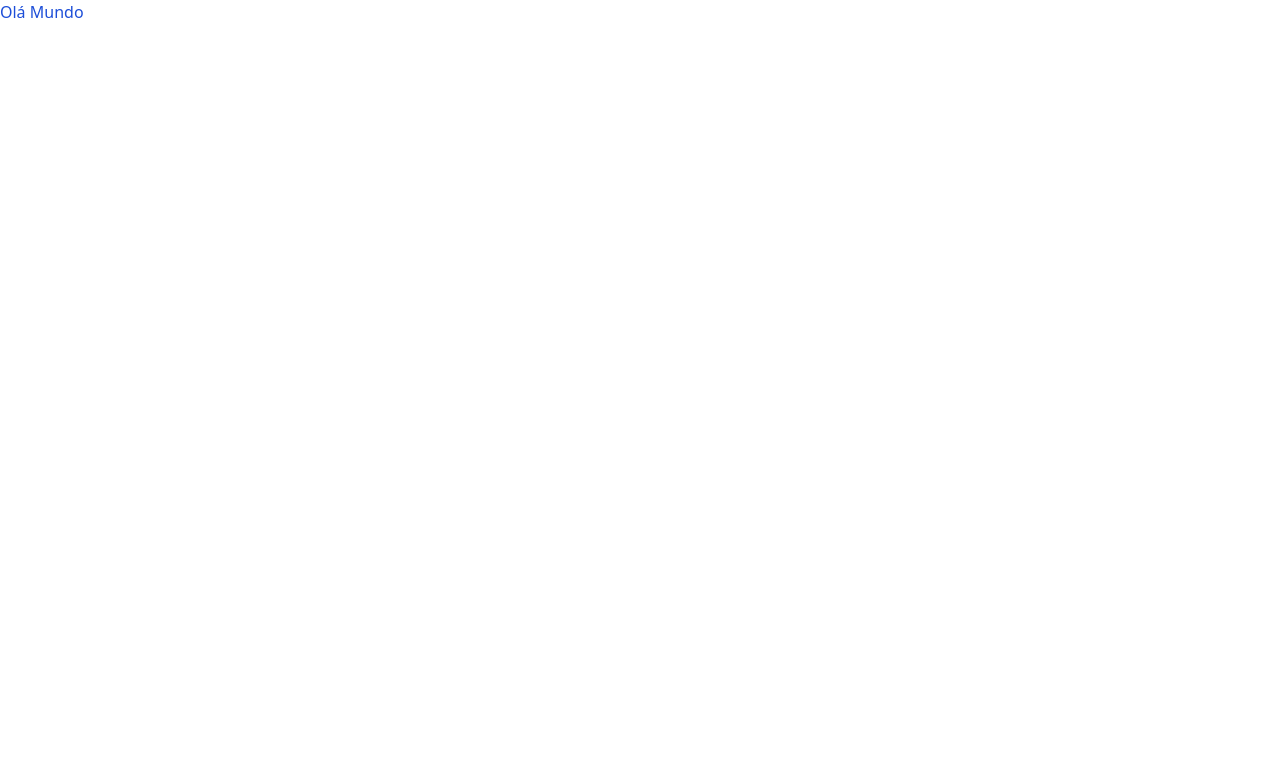
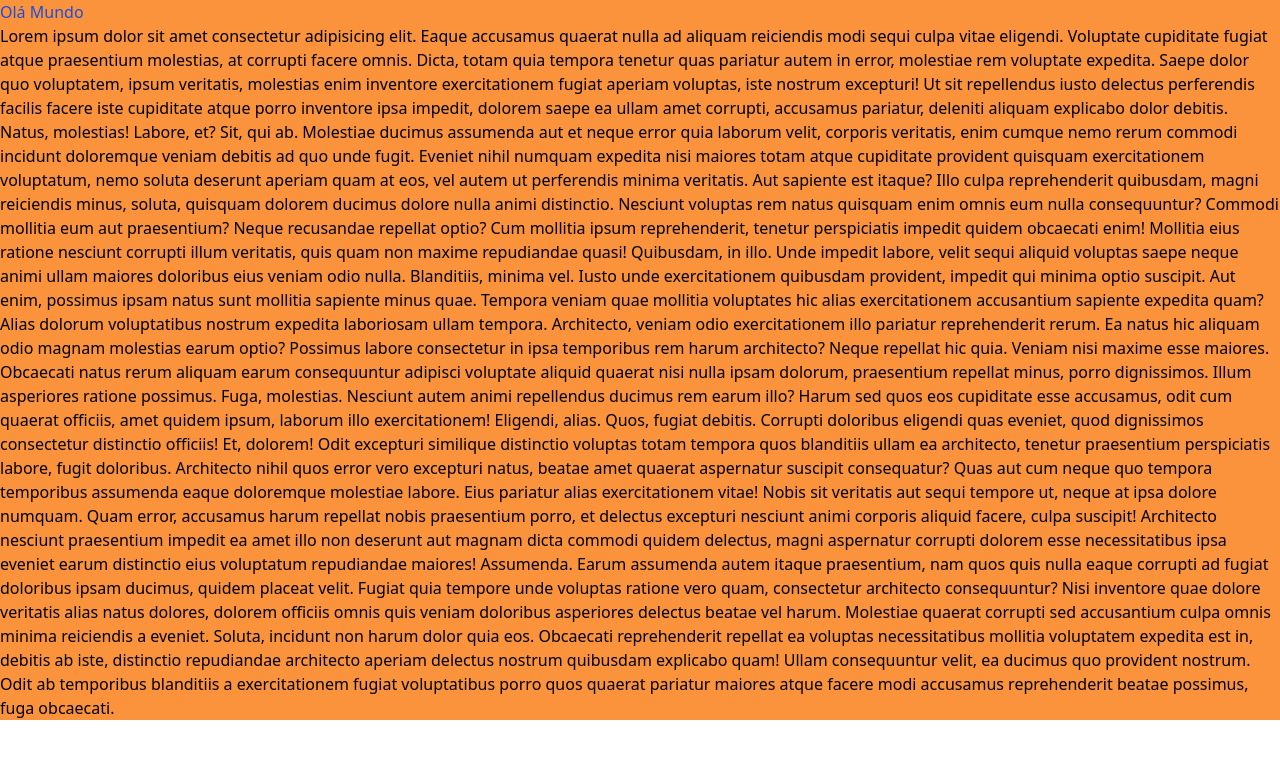
Before and after one commit to treinaweb/Tailwind-layout, a plain HTML site: page index.html in a window 1280 px wide. Drawn offline with Linux system fonts and the light colour scheme.

Commit message:
2 - Containers

```diff
--- a/index.html
+++ b/index.html
@@ -8,6 +8,31 @@
         <link rel="stylesheet" href="./dist/css/style.css">
     </head>
     <body>
+        <div class="container mx-auto bg-orange-400">
             <h1 class="text-blue-700">Olá Mundo</h1>
+            <p>
+                    Lorem ipsum dolor sit amet consectetur adipisicing elit. Eaque accusamus quaerat nulla ad aliquam reiciendis modi sequi culpa vitae eligendi. Voluptate cupiditate fugiat atque praesentium molestias, at corrupti facere omnis.
+                Dicta, totam quia tempora tenetur quas pariatur autem in error, molestiae rem voluptate expedita. Saepe dolor quo voluptatem, ipsum veritatis, molestias enim inventore exercitationem fugiat aperiam voluptas, iste nostrum excepturi!
+                Ut sit repellendus iusto delectus perferendis facilis facere iste cupiditate atque porro inventore ipsa impedit, dolorem saepe ea ullam amet corrupti, accusamus pariatur, deleniti aliquam explicabo dolor debitis. Natus, molestias!
+                Labore, et? Sit, qui ab. Molestiae ducimus assumenda aut et neque error quia laborum velit, corporis veritatis, enim cumque nemo rerum commodi incidunt doloremque veniam debitis ad quo unde fugit.
+                Eveniet nihil numquam expedita nisi maiores totam atque cupiditate provident quisquam exercitationem voluptatum, nemo soluta deserunt aperiam quam at eos, vel autem ut perferendis minima veritatis. Aut sapiente est itaque?
+                Illo culpa reprehenderit quibusdam, magni reiciendis minus, soluta, quisquam dolorem ducimus dolore nulla animi distinctio. Nesciunt voluptas rem natus quisquam enim omnis eum nulla consequuntur? Commodi mollitia eum aut praesentium?
+                Neque recusandae repellat optio? Cum mollitia ipsum reprehenderit, tenetur perspiciatis impedit quidem obcaecati enim! Mollitia eius ratione nesciunt corrupti illum veritatis, quis quam non maxime repudiandae quasi! Quibusdam, in illo.
+                Unde impedit labore, velit sequi aliquid voluptas saepe neque animi ullam maiores doloribus eius veniam odio nulla. Blanditiis, minima vel. Iusto unde exercitationem quibusdam provident, impedit qui minima optio suscipit.
+                Aut enim, possimus ipsam natus sunt mollitia sapiente minus quae. Tempora veniam quae mollitia voluptates hic alias exercitationem accusantium sapiente expedita quam? Alias dolorum voluptatibus nostrum expedita laboriosam ullam tempora.
+                Architecto, veniam odio exercitationem illo pariatur reprehenderit rerum. Ea natus hic aliquam odio magnam molestias earum optio? Possimus labore consectetur in ipsa temporibus rem harum architecto? Neque repellat hic quia.
+                Veniam nisi maxime esse maiores. Obcaecati natus rerum aliquam earum consequuntur adipisci voluptate aliquid quaerat nisi nulla ipsam dolorum, praesentium repellat minus, porro dignissimos. Illum asperiores ratione possimus. Fuga, molestias.
+                Nesciunt autem animi repellendus ducimus rem earum illo? Harum sed quos eos cupiditate esse accusamus, odit cum quaerat officiis, amet quidem ipsum, laborum illo exercitationem! Eligendi, alias. Quos, fugiat debitis.
+                Corrupti doloribus eligendi quas eveniet, quod dignissimos consectetur distinctio officiis! Et, dolorem! Odit excepturi similique distinctio voluptas totam tempora quos blanditiis ullam ea architecto, tenetur praesentium perspiciatis labore, fugit doloribus.
+                Architecto nihil quos error vero excepturi natus, beatae amet quaerat aspernatur suscipit consequatur? Quas aut cum neque quo tempora temporibus assumenda eaque doloremque molestiae labore. Eius pariatur alias exercitationem vitae!
+                Nobis sit veritatis aut sequi tempore ut, neque at ipsa dolore numquam. Quam error, accusamus harum repellat nobis praesentium porro, et delectus excepturi nesciunt animi corporis aliquid facere, culpa suscipit!
+                Architecto nesciunt praesentium impedit ea amet illo non deserunt aut magnam dicta commodi quidem delectus, magni aspernatur corrupti dolorem esse necessitatibus ipsa eveniet earum distinctio eius voluptatum repudiandae maiores! Assumenda.
+                Earum assumenda autem itaque praesentium, nam quos quis nulla eaque corrupti ad fugiat doloribus ipsam ducimus, quidem placeat velit. Fugiat quia tempore unde voluptas ratione vero quam, consectetur architecto consequuntur?
+                Nisi inventore quae dolore veritatis alias natus dolores, dolorem officiis omnis quis veniam doloribus asperiores delectus beatae vel harum. Molestiae quaerat corrupti sed accusantium culpa omnis minima reiciendis a eveniet.
+                Soluta, incidunt non harum dolor quia eos. Obcaecati reprehenderit repellat ea voluptas necessitatibus mollitia voluptatem expedita est in, debitis ab iste, distinctio repudiandae architecto aperiam delectus nostrum quibusdam explicabo quam!
+                Ullam consequuntur velit, ea ducimus quo provident nostrum. Odit ab temporibus blanditiis a exercitationem fugiat voluptatibus porro quos quaerat pariatur maiores atque facere modi accusamus reprehenderit beatae possimus, fuga obcaecati.
+            </p>
+        </div>
+
     </body>
 </html>
```
